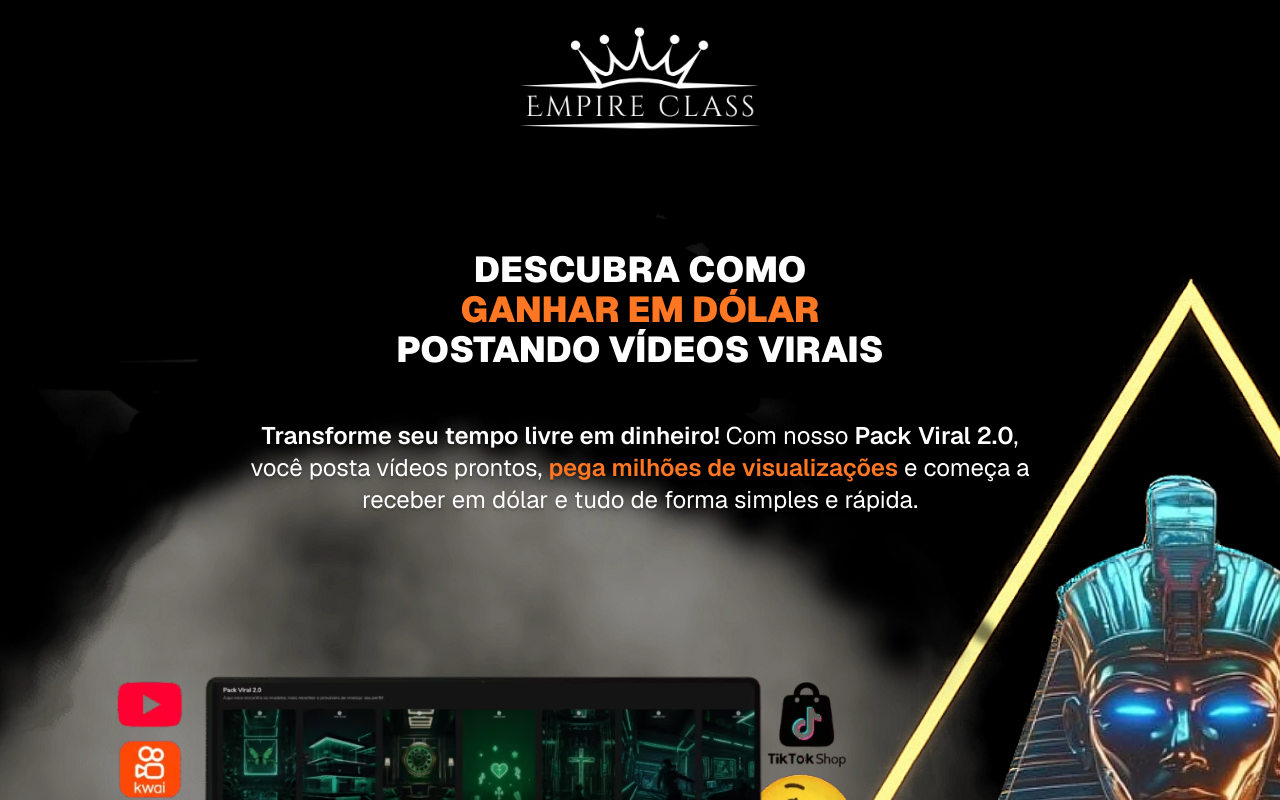
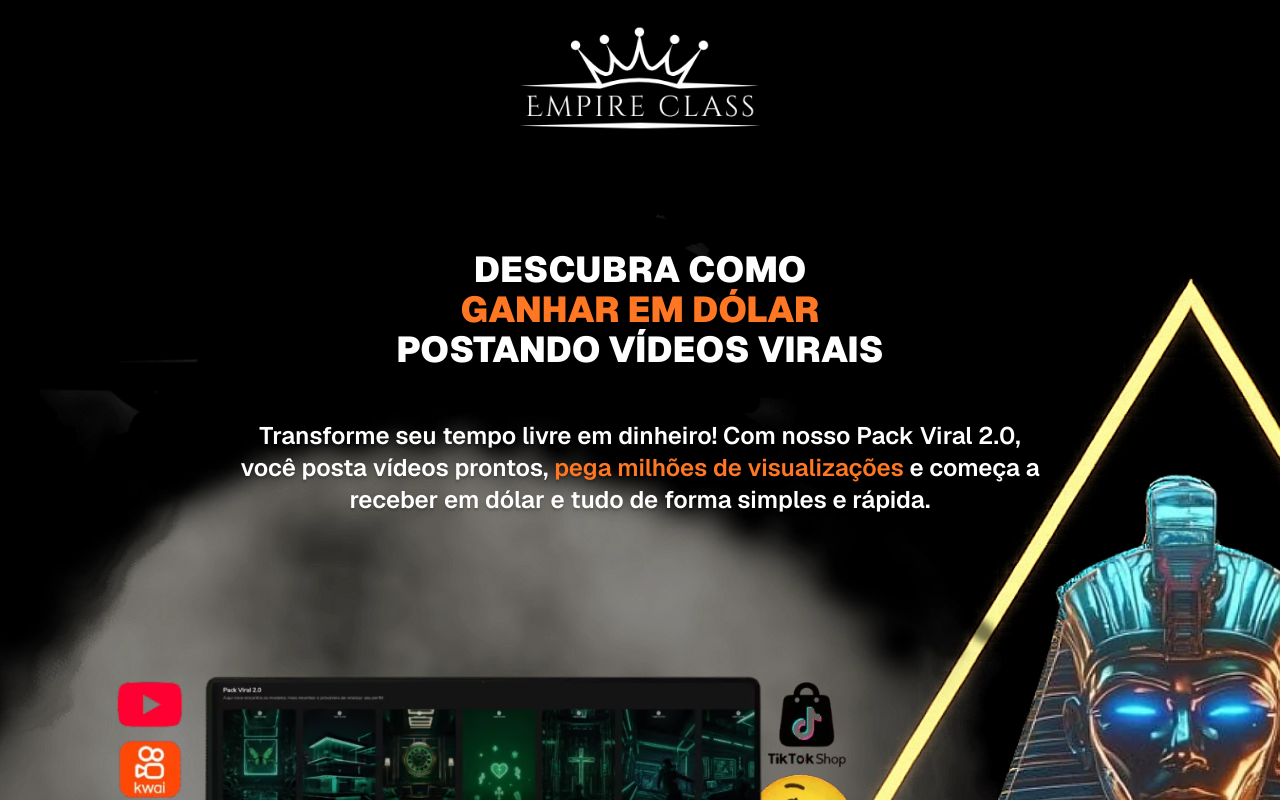
Before and after one commit to danielfranca47/pack-viral, a Next.js app: page / in a window 1280 px wide. Shown: the top 800 px of the page. Built offline with nearby package versions, Linux system fonts and the light colour scheme.

Commit message:
refactor: Separando todas as interfaces dos dados do site em um arquivo individual

```diff
--- a/app/page.tsx
+++ b/app/page.tsx
@@ -33,11 +33,10 @@ export default function Home() {
                         <span className="text-tema">ganhar em dólar</span>
                         <br /> postando vídeos virais
                      </h1>
-                     <p className="text-xl sm:text-2xl mb-10 xl:mb-25 2xl:mb-35 sm:mx-10 md:30 lg:mx-50  text-shadow-lg">
-                        <span className="font-semibold">Transforme seu tempo livre em dinheiro!</span> Com nosso{" "}
-                        <span className="font-semibold">Pack Viral 2.0</span>, você posta vídeos prontos,{" "}
-                        <span className="font-semibold text-tema">pega milhões de visualizações</span> e começa a receber em dólar e tudo de
-                        forma simples e rápida.
+                     <p className="text-xl font-semibold sm:text-2xl mb-10 xl:mb-25 2xl:mb-35 sm:mx-10 md:30 lg:mx-50  text-shadow-lg">
+                        <span>Transforme seu tempo livre em dinheiro!</span> Com nosso <span>Pack Viral 2.0</span>, você posta vídeos prontos,{" "}
+                        <span className="text-tema">pega milhões de visualizações</span> e começa a receber em dólar e tudo de forma simples e
+                        rápida.
                      </p>
                   </div>
 
```
Also changed, not shown: data/data.ts (+2 -23 lines), types/types.ts (added, +26 -0 lines).
